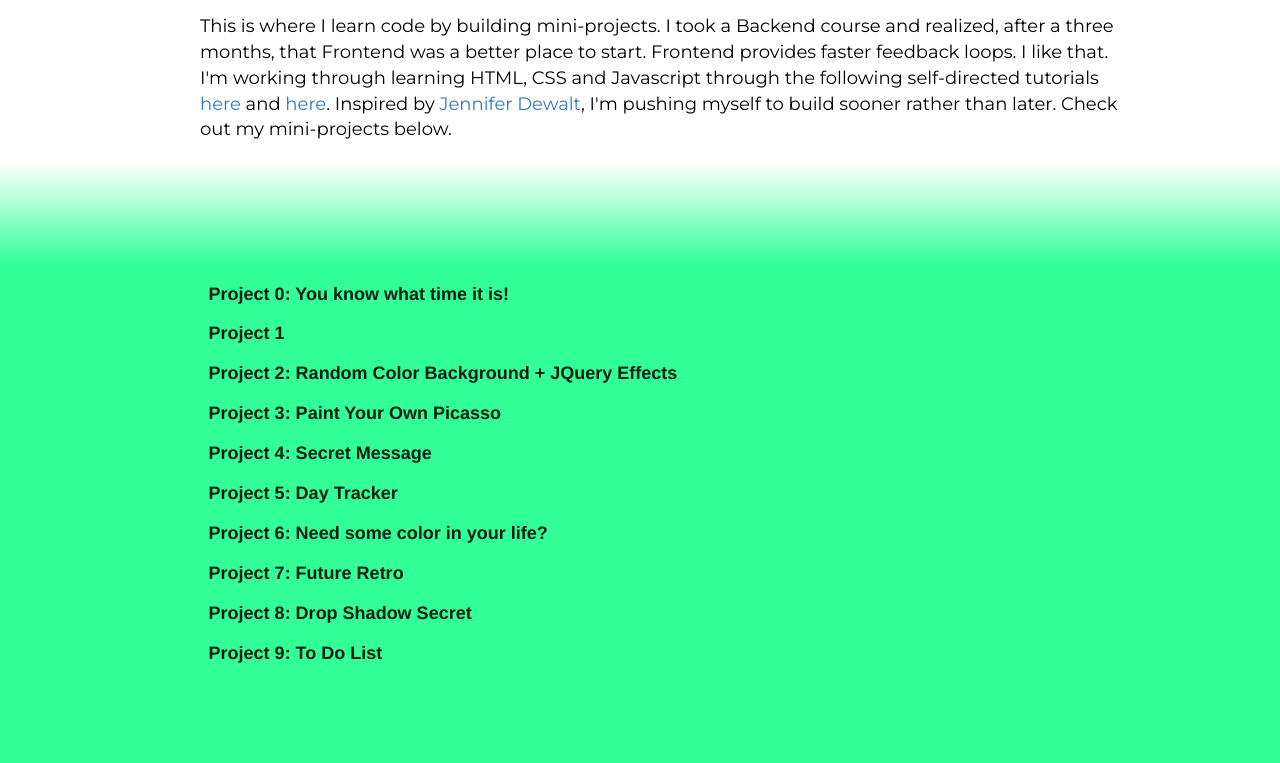
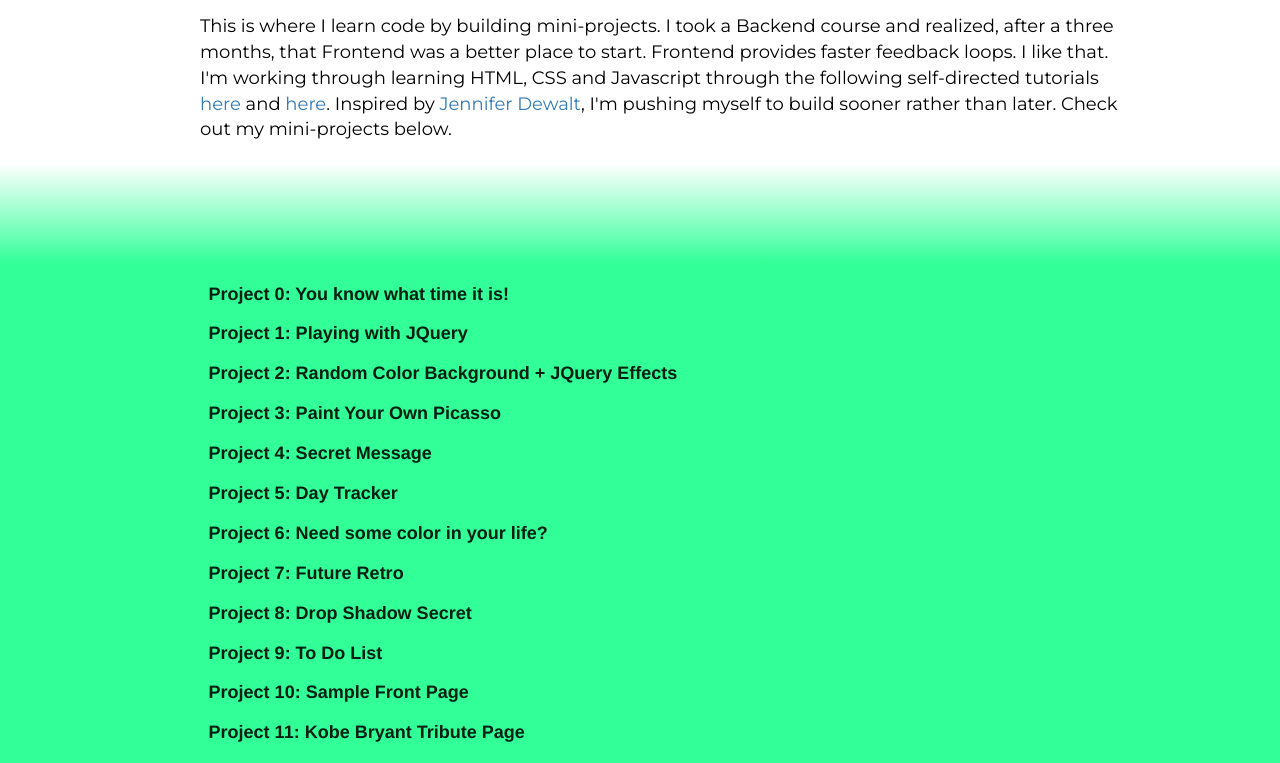
Before and after one commit to PaulApivat/projects, a plain HTML site: page index.html in a window 1280 px wide. Shown: the part 217-980 px from the top of the page. Drawn offline with nearby package versions, Linux system fonts and the light colour scheme; a web font is replaced by a local one.

Commit message:
Adding Kobe Tribute Page

```diff
--- a/index.html
+++ b/index.html
@@ -56,7 +56,7 @@
 			<div class="projects">
 					<ol>
 						<li><a href="http://paulapivat.github.io/project/"><div class="pro">Project 0: You know what time it is!</div></a></li>
-						<li><a href="http://paulapivat.github.io/project1/"><div class="pro">Project 1</div></a></li>
+						<li><a href="http://paulapivat.github.io/project1/"><div class="pro">Project 1: Playing with JQuery</div></a></li>
 						<li><a href="http://paulapivat.github.io/project2/"><div class="pro">Project 2: Random Color Background + JQuery Effects</div></a></li>
 						<li><a href="http://paulapivat.github.io/project3/"><div class="pro">Project 3: Paint Your Own Picasso</div></a></li>
 						<li><a href="http://paulapivat.github.io/project4/"><div class="pro">Project 4: Secret Message</div></a></li>
@@ -65,6 +65,8 @@
 						<li><a href="http://paulapivat.github.io/project7/"><div class="pro">Project 7: Future Retro</div></a></li>
 						<li><a href="http://paulapivat.github.io/project8/"><div class="pro">Project 8: Drop Shadow Secret</div></a></li>
 						<li><a href="http://paulapivat.github.io/project9/"><div class="pro">Project 9: To Do List</div></a></li>
+						<li><a href="http://paulapivat.github.io/project10/"><div class="pro">Project 10: Sample Front Page</div></a></li>
+						<li><a href="http://paulapivat.github.io/project11/"><div class="pro">Project 11: Kobe Bryant Tribute Page</div></a></li>
 					</ol>
 			</div>
 			<div class="footer"></div>
```
